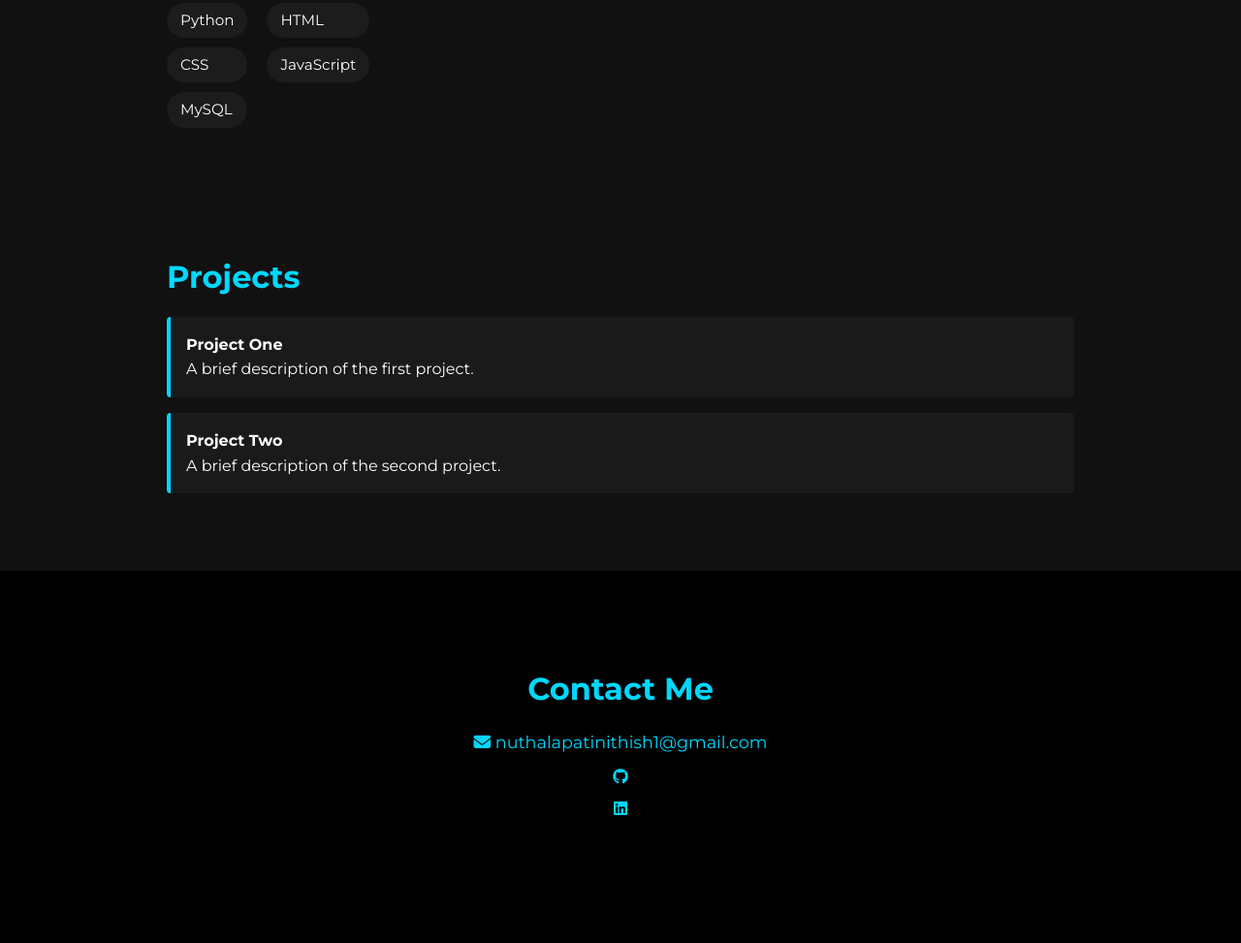
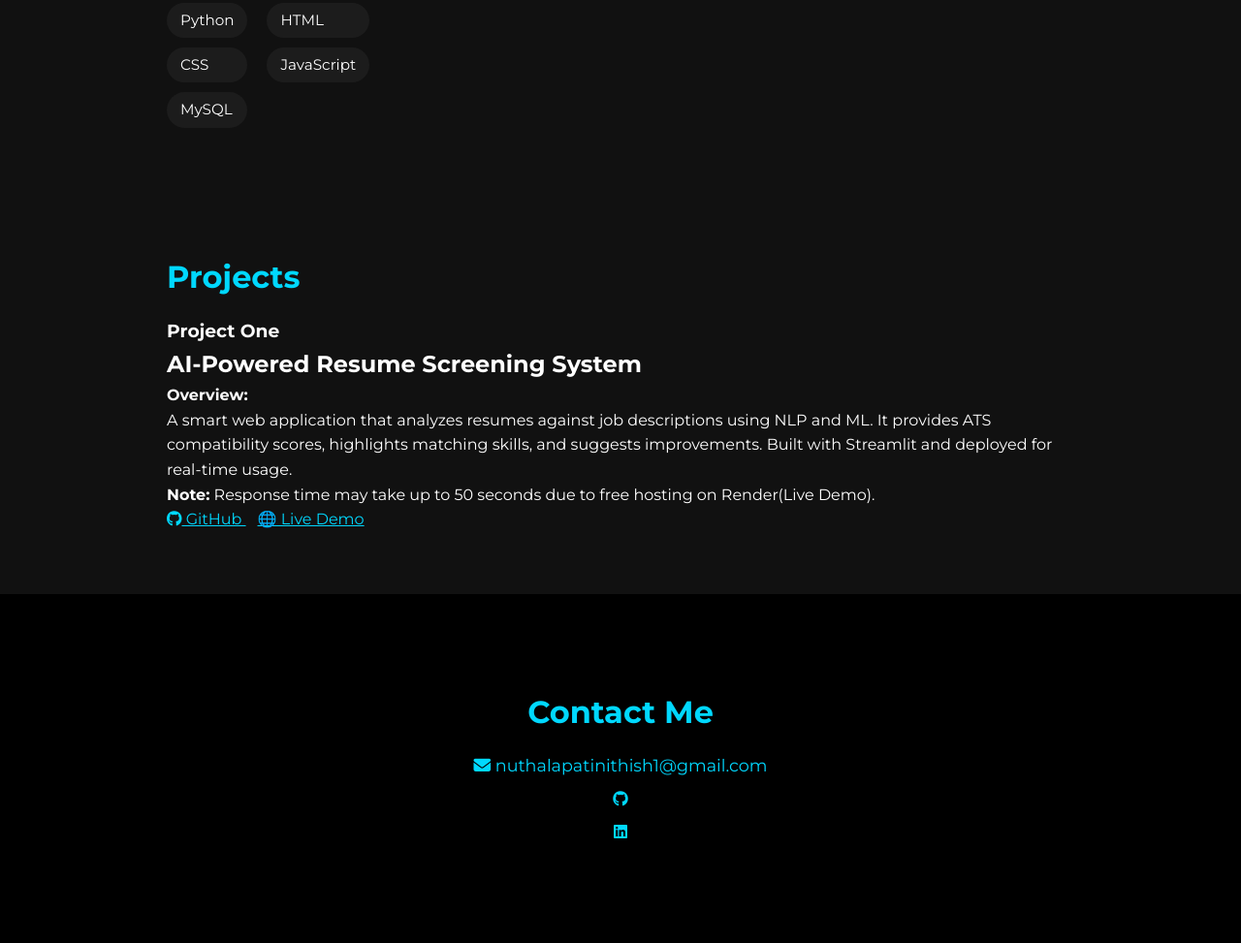
Before and after one commit to Nithish2979/my-portfolio, a plain HTML site: page index.html in a window 1280 px wide. Shown: the part 1995-2968 px from the top of the page at 97% size. Drawn offline with Linux system fonts and the light colour scheme.

Commit message:
Add files via upload

```diff
--- a/index.html
+++ b/index.html
@@ -173,7 +173,17 @@
       display: block;
       margin-top: 0.5rem;
     }
-  </style>
+    .project-link[href*="github"] {
+     color: #00d8ff;
+    }
+    .project-link[href*="https://resume-screener-py.onrender.com"] {
+     color: #00d8ff;
+    }
+    .project-link {
+     margin-right: 12px; /* adds space between them */
+    }
+
+</style>
 </head>
 <body>
 
@@ -254,17 +264,29 @@
 
 
   <!-- 🔹 Projects -->
-  <section id="projects" class="projects">
-    <h3 class="section-title">Projects</h3>
-    <div class="project">
-      <h4>Project One</h4>
-      <p>A brief description of the first project.</p>
+  <!-- 🔹 Projects Section -->
+<section id="projects" class="projects">
+  <h3 class = "section-title">Projects</h3>
+
+  <!-- ✅ Project Card -->
+  <div class="project-card">
+    <div class="project-info">
+       <h3>Project One</h3>
+      <h2>AI-Powered Resume Screening System</h2>
+      <p>
+        <strong>Overview:</strong>
+        <p>
+        A smart web application that analyzes resumes against job descriptions using NLP and ML.
+        It provides ATS compatibility scores, highlights matching skills, and suggests improvements.
+        Built with Streamlit and deployed for real-time usage.<br>
+        <strong>Note:</strong> Response time may take up to 50 seconds due to free hosting on Render(Live Demo).
+        </p>
+      </p>
+      <a href="https://github.com/Nithish2979/resume_screener.py" target="_blank" class="project-link"><i class="fab fa-github"></i> GitHub </a>
+      <a href="https://resume-screener-py.onrender.com" target="_blank" class="project-link"> 🌐 Live Demo</a>
     </div>
-    <div class="project">
-      <h4>Project Two</h4>
-      <p>A brief description of the second project.</p>
-    </div>
-  </section>
+  </div>
+</section>
 
   <!-- 🔹 Contact -->
    <footer>
```
